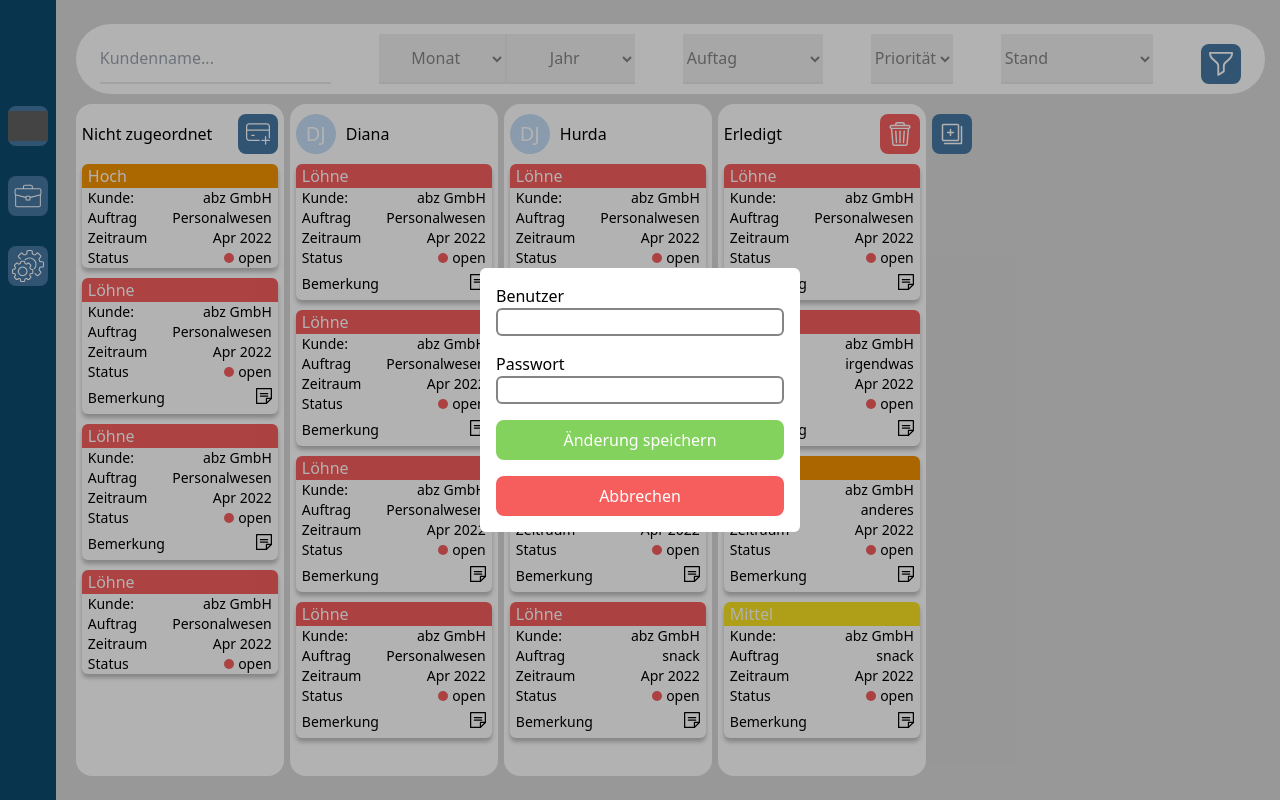
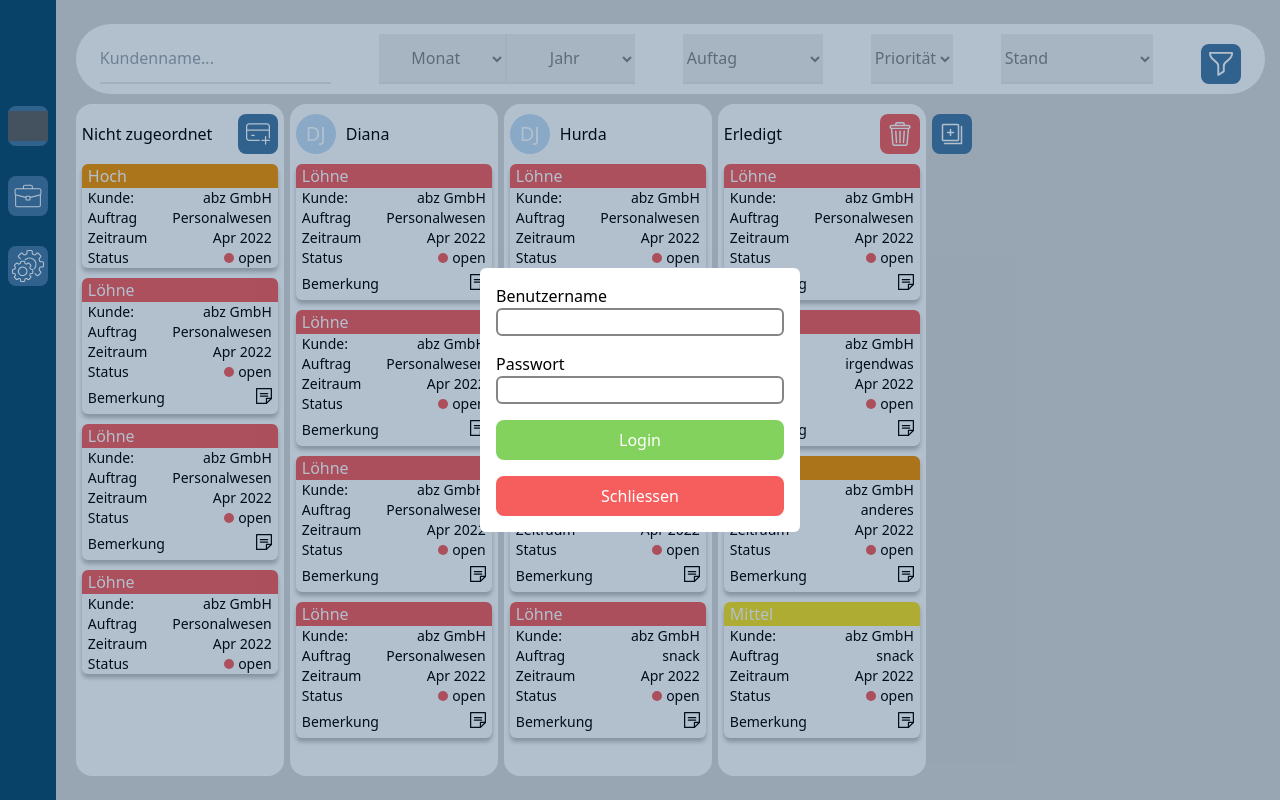
Before and after one commit to brueningmax/todo-drag-drop, a React (Vite) app: page / in a window 1280 px wide. Built offline with nearby package versions, Linux system fonts and the light colour scheme; grey boxes are pictures that could not be loaded.

Commit message:
overlays and login done staticly

```diff
--- a/src/App.jsx
+++ b/src/App.jsx
@@ -5,18 +5,14 @@ import Kanban from './components/Kanban/kanban'
 import Overlay from './components/Overlays/BaseOverlay/baseOverlay'
 import SearchBar from './components/Searchbar/searchbar'
 import Sidebar from './components/Sidebar/sidebar'
-import NewUserOverlay from './components/Overlays/NewUser/newUser'
-import UserSettingsOverlay from './components/Overlays/UserSettings/userSettings'
+import Login from './components/Overlays/Login/login'
 
 function App() {
-
-  const [overlayVisibility, setOverlayVisibility] = useState(false)
+  const [user, setUser] = useState('')
 
   return (
     <div className='flex fixed top-0 left-0 w-full h-full'>
-      <Overlay  visibilityCondition={overlayVisibility} exitFunction={setOverlayVisibility} >
-
-      </Overlay>
+      <Login user={user} submitFunction={setUser} />
       <Sidebar />
       <Main>
         <SearchBar />
--- a/src/components/Kanban/Column/ColumnHeads/notAssignedHead.jsx
+++ b/src/components/Kanban/Column/ColumnHeads/notAssignedHead.jsx
@@ -1,14 +1,21 @@
 import SVG from '../../../../assets/icons/newTodo.svg'
+import { useState } from 'react'
+import Overlay from '../../../Overlays/BaseOverlay/baseOverlay'
+import NewTodoOverlay from '../../../Overlays/NewTodoOverlay/newTodoOverlay'
 
 export default function NotAssignedColumnHead({ user }) {
+    const [newTodoVisibility, setNewTodoVisibility ] = useState(false)
     return (
         <div className="flex h-10 justify-between items-center w-full px-1.5">
             <p className="text-center" >
                 {user.name}
             </p>
-            <button className="flex justify-center items-center btn bg-lightBlue ">
+            <button className="flex justify-center items-center btn bg-lightBlue " onClick={() => setNewTodoVisibility(true)}>
                 <img src={SVG} className='w-6 invert'/>
             </button>
+            <Overlay visibilityCondition={newTodoVisibility} exitFunction={setNewTodoVisibility} >
+                <NewTodoOverlay exitFunction={setNewTodoVisibility} />
+            </Overlay>
         </div>
     )
 }
--- a/src/components/Overlays/BaseOverlay/baseOverlay.jsx
+++ b/src/components/Overlays/BaseOverlay/baseOverlay.jsx
@@ -1,4 +1,4 @@
-const Overlay = ({ visibilityCondition, exitFunction, children }) => {
+const Overlay = ({ visibilityCondition, exitFunction, customStyling='', children }) => {
 
     const handleClose = (e) => {
         if (e.target.id == 'background') {
@@ -8,7 +8,7 @@ const Overlay = ({ visibilityCondition, exitFunction, children }) => {
 
     return (
         <div id='background' className={`fixed top-0 left-0 right-0 bottom-0 bg-black bg-opacity-30 flex items-center justify-center ${visibilityCondition ? 'visible' : 'hidden'
-            } z-50`} onClick={(e) => handleClose(e)}>
+            } z-50 ${customStyling}`} onClick={(e) => handleClose(e)}>
             {visibilityCondition && children}
         </div>
     )
--- /dev/null
+++ b/src/components/Overlays/Login/login.jsx
@@ -0,0 +1,30 @@
+import { useState } from "react"
+import Overlay from "../BaseOverlay/baseOverlay"
+export default function Login({ user, submitFunction }) {
+    const [visibility, setVisibility] = useState(user === '')
+    const [userName, setUserName] = useState('')
+    const [passwort, setPasswort] = useState('')
+
+    const handleSubmit = (e) => {
+        e.preventDefault();
+        submitFunction('user')
+        setVisibility(false)
+    }
+
+    return (
+        <Overlay customStyling="bg-darkBlue bg-opacity-100" visibilityCondition={visibility}>
+            <form className="overlay">
+                <div className="flex flex-col items-start w-full">
+                    <label>Benutzername</label>
+                    <input value={userName} onChange={(e) => setUserName(e.target.value)} type="text" className="input w-full" />
+                </div>
+                <div className="flex flex-col items-start w-full">
+                    <label>Passwort</label>
+                    <input value={passwort} onChange={(e) => setPasswort(e.target.value)} type="text" className="input w-full" />
+                </div>
+                <button onClick={(e) => handleSubmit(e)} className="btn w-full bg-low text-white hover:bg-highlight_low">Login</button>
+                <button onClick={(e) => { e.preventDefault(); exitFunction(false) }} className="btn w-full bg-urgent text-white hover:bg-highlight_urgent">Schliessen</button>
+            </form>
+        </Overlay>
+    )
+}
--- /dev/null
+++ b/src/components/Overlays/NewTodoOverlay/newTodoOverlay.jsx
@@ -0,0 +1,65 @@
+import { useEffect, useState } from "react"
+
+export default function NewTodoOverlay({ exitFunction }) {
+    const months = ["Januar", "Februar", "März", "April", "Mai", "Juni", "Juli", "August", "September", "Oktober", "November", "Dezember"];
+    const types = ['Buchhaltung', 'Jahresabschluss', 'Steuern', 'Personalwesen', 'Sonstiges'];
+    const priorities = ['Löhne', 'Hoch', 'Mittel', 'Niedrig'];
+    const statuses = ['offen', 'In Bearbeitung', 'erledigt', 'Jahresdeklaration', 'zur Kontrolle', 'MWST',];
+
+    const [selectedCustomer, setSelectedCustomer] = useState('')
+    const [selectedMonth, setSelectedMonth] = useState('')
+    const [selectedYear, setSelectedYear] = useState('')
+    const [selectedType, setSelectedType] = useState('')
+    const [selectedPriority, setSelectedPriority] = useState('')
+    const [selectedStatus, setSelectedStatus] = useState('')
+    const [years, setYears] = useState([])
+
+    useEffect(() => {
+        let yearsCopy = []
+        const currentYear = new Date().getFullYear()
+        for (let i = -2; i <= 2; i++) {
+            yearsCopy.push(currentYear + i)
+        }
+        setYears(yearsCopy)
+    }, [])
+
+    const handleSubmit = (e) => {
+        e.preventDefault()
+        console.log(user, login)
+        exitFunction(false)
+    }
+    return (
+        <form className="overlay">
+            <input className={`py-1 border-b-2 border-lightGray w-full ${selectedCustomer ? 'text-black' : 'text-darkGray'}`} type="text" placeholder="Kundenname..." onChange={setSelectedCustomer} />
+            {/* Type */}
+            <select className={`py-1 w-full border-b-2 border-lightGray ${selectedType ? 'text-black' : 'text-darkGray'}`} value="" onChange={setSelectedType}>
+                <option value={selectedType} disabled hidden>Auftag</option>
+                {types.map(type => <option className="text-black" key={type} value={type}>{type}</option>)}
+            </select>
+            {/* Priority */}
+            <select className={`py-1 w-full border-b-2 border-lightGray ${selectedPriority ? 'text-black' : 'text-darkGray'}`} value="" onChange={setSelectedPriority}>
+                <option value={selectedPriority} disabled hidden>Priorität</option>
+                {priorities.map(priority => <option className="text-black" key={priority} value={priority}>{priority}</option>)}
+            </select>
+            {/* Month */}
+            <div className="flex w-full gap-1">
+                <p className="text-darkGray text-center">Zeitraum:</p>
+                <select className={`py-1 border-b-2 border-r-2 border-lightGray w-32 text-center ${selectedMonth ? 'text-black' : 'text-darkGray'}`} value="" onChange={setSelectedMonth}>
+                    <option value={selectedMonth} disabled hidden>Monat</option>
+                    {months.map(month => <option className="text-black" key={month} value={month}>{month}</option>)}
+                </select>
+                {/* Year */}
+                <select className={`py-1 border-b-2 border-lightGray w-32 text-center ${selectedYear ? 'text-black' : 'text-darkGray'}`} value="" onChange={setSelectedYear}>
+                    <option value={selectedYear} disabled hidden>Jahr</option>
+                    {years.map(year => <option className="text-black" key={year} value={year}>{year}</option>)}
+                </select>
+            </div>
+            <div className="w-full flex flex-col items-start">
+            <label>Bemerkunden</label>
+            <textarea className="w-full input"></textarea>
+            </div>
+            <button onClick={(e) => handleSubmit(e)} className="btn w-full bg-low text-white hover:bg-highlight_low">Todo speichern</button>
+            <button onClick={(e) => handleSubmit(e)} className="btn w-full bg-urgent text-white hover:bg-highlight_urgent">Abbrechen</button>
+        </form>
+    )
+}
--- a/src/components/Sidebar/sidebar.jsx
+++ b/src/components/Sidebar/sidebar.jsx
@@ -11,7 +11,7 @@ import { useState } from 'react'
 export default function Sidebar() {
     const [userSettingsVisibility, setUserSettingsVisibility] = useState(false)
     const [customerSettingsVisibility, setCustomerSettingsVisibility] = useState(false)
-    const [ownUserSettingsVisibility, setOwnUserSettingsVisibility] = useState(true)
+    const [ownUserSettingsVisibility, setOwnUserSettingsVisibility] = useState(false)
     return (
         <div className="bg-sky-900 w-14 flex flex-col items-center pt-24 gap-5">
             <button className="flex justify-center items-center btn bg-lightBlue mt-2.5" onClick={() => setUserSettingsVisibility(true)}>
```
